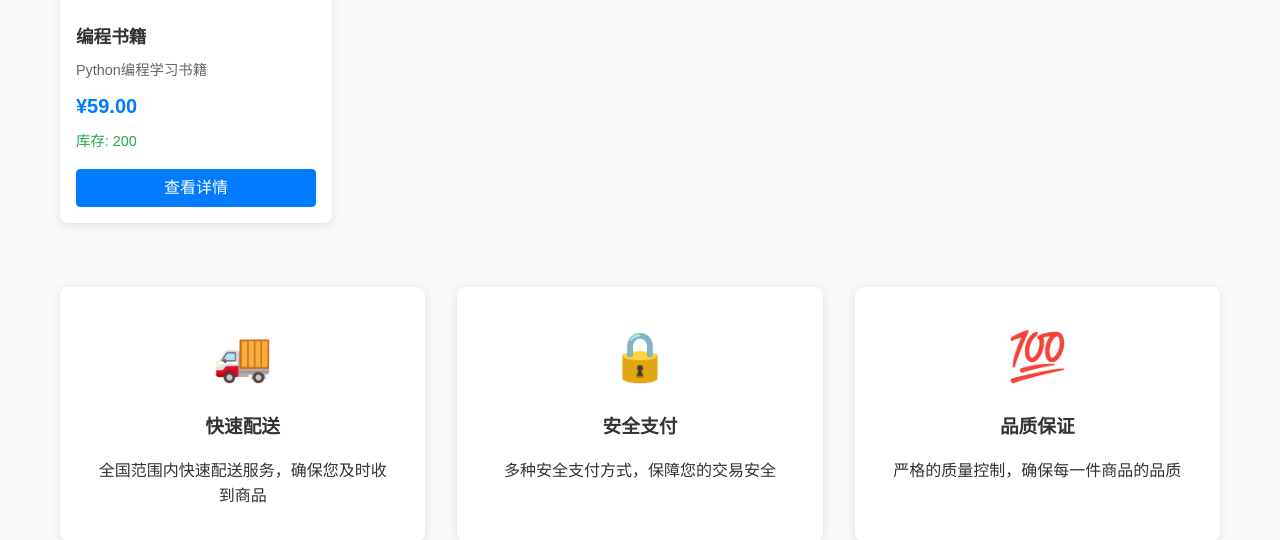
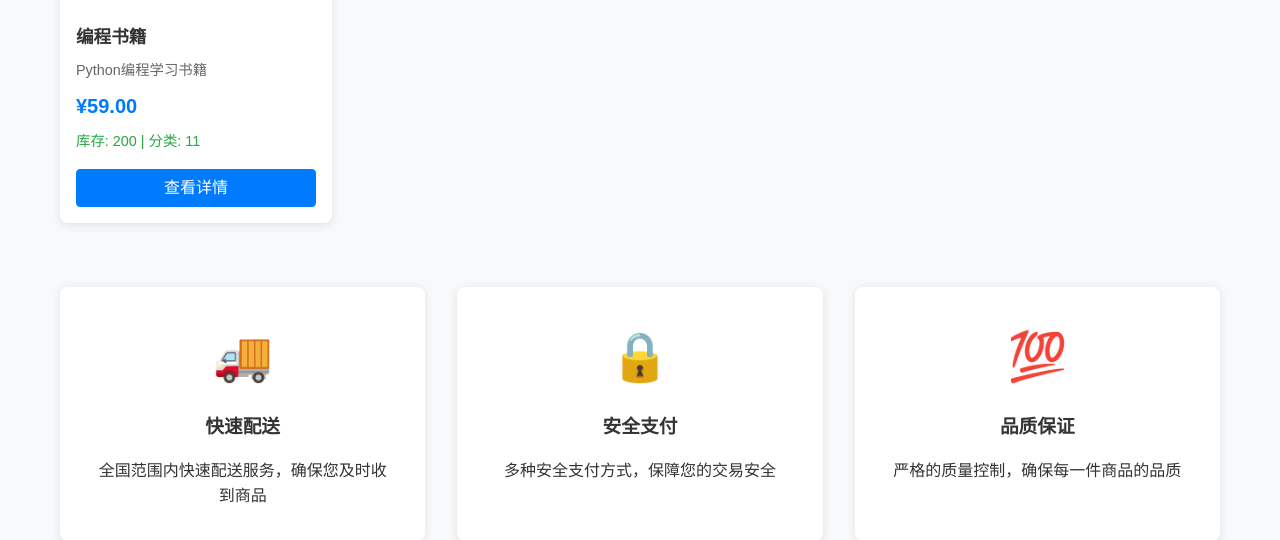
Before and after one commit to lwh-440/online-shop, a Flask app: page / in a window 1280 px wide. Shown: the part 1194-1734 px from the top of the page. Run offline with Flask 3, Linux system fonts and the light colour scheme; data that the repository does not hold is empty; some libraries are stand-ins or nearby versions.

Commit message:
增加分类功能

```diff
--- a/templates/index.html
+++ b/templates/index.html
@@ -26,7 +26,7 @@
                                 {{ product.description[:50] }}{% if product.description|length > 50 %}...{% endif %}
                             </p>
                             <div class="product-price">¥{{ "%.2f"|format(product.price) }}</div>
-                            <div class="product-stock">库存: {{ product.stock }}</div>
+                            <div class="product-stock">库存: {{ product.stock }} | 分类: {{ product.category_name or product.category }}</div>
                             <a href="{{ url_for('product_detail', product_id=product.id) }}" class="btn btn-primary" style="width: 100%;">查看详情</a>
                         </div>
                     </div>
```
